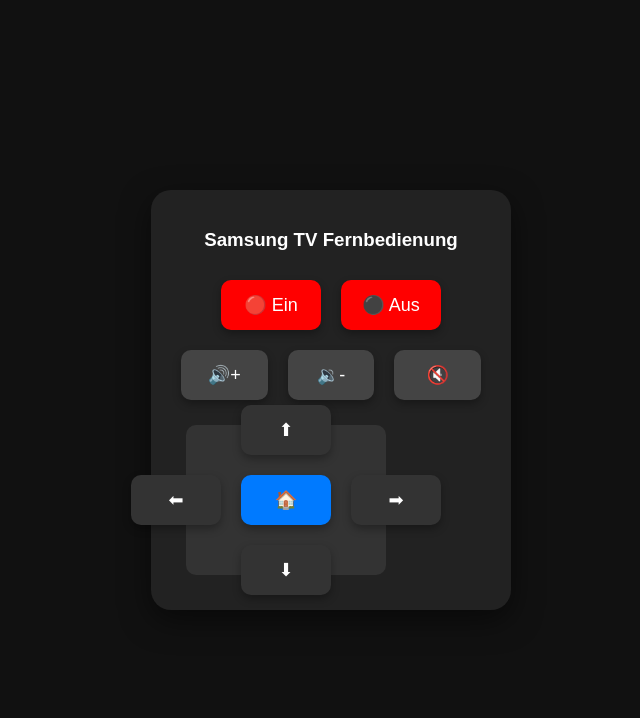
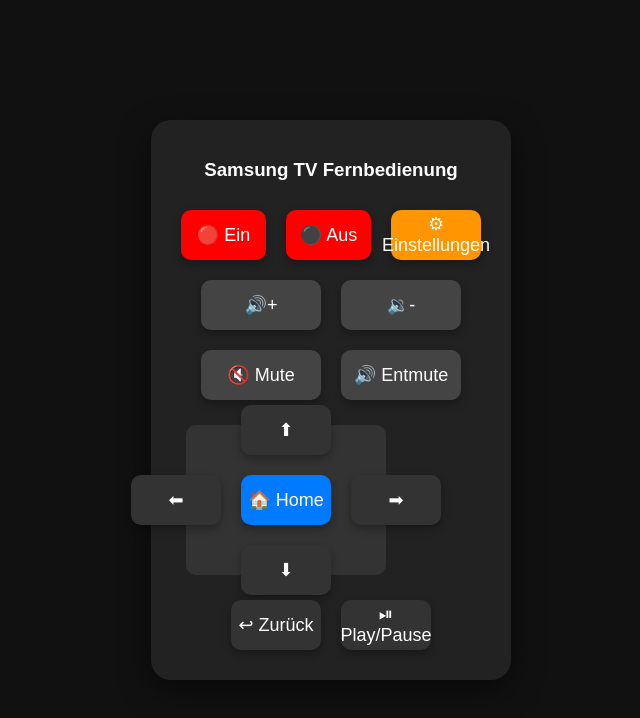
Before and after one commit to raffaelbauer/tv-remote, a plain HTML site: page index.html in a window 1280 px wide. Shown: the whole page, without its empty margins (309-949 px from the left). Drawn offline with Linux system fonts and the light colour scheme.

Commit message:
Update index.html

```diff
--- a/index.html
+++ b/index.html
@@ -47,6 +47,7 @@
         .btn-row { display: flex; justify-content: center; }
         .power { background: red; width: 100px; }
         .home { background: #007aff; }
+        .settings { background: #ff9500; }
         .volume, .mute { background: #444; width: 120px; }
         .touchpad {
             width: 200px;
@@ -68,17 +69,21 @@
     <div id="remote-control" class="remote">
         <h3>Samsung TV Fernbedienung</h3>
 
-        <!-- Power Button -->
+        <!-- Power & Einstellungen -->
         <div class="btn-row">
             <button class="btn power" onclick="sendCommand('switch', 'on')">🔴 Ein</button>
             <button class="btn power" onclick="sendCommand('switch', 'off')">⚫ Aus</button>
+            <button class="btn settings" onclick="sendCommand('settings', 'open')">⚙ Einstellungen</button>
         </div>
 
         <!-- Volume & Mute -->
         <div class="btn-row">
             <button class="btn volume" onclick="sendCommand('audioVolume', 'volumeUp')">🔊+</button>
             <button class="btn volume" onclick="sendCommand('audioVolume', 'volumeDown')">🔉-</button>
-            <button class="btn mute" onclick="sendCommand('audioMute', 'mute')">🔇</button>
+        </div>
+        <div class="btn-row">
+            <button class="btn mute" onclick="sendCommand('audioMute', 'mute')">🔇 Mute</button>
+            <button class="btn mute" onclick="sendCommand('audioMute', 'unmute')">🔊 Entmute</button>
         </div>
 
         <!-- Touchpad für Navigation -->
@@ -89,7 +94,7 @@
                 </div>
                 <div class="btn-row">
                     <button class="btn" onclick="sendCommand('mediaPlayback', 'left')">⬅</button>
-                    <button class="btn home" onclick="sendCommand('mediaPlayback', 'enter')">🏠</button>
+                    <button class="btn home" onclick="sendCommand('mediaPlayback', 'home')">🏠 Home</button>
                     <button class="btn" onclick="sendCommand('mediaPlayback', 'right')">➡</button>
                 </div>
                 <div class="btn-row">
@@ -97,17 +102,32 @@
                 </div>
             </div>
         </div>
+
+        <!-- Steuerung -->
+        <div class="btn-row">
+            <button class="btn" onclick="sendCommand('mediaPlayback', 'back')">↩ Zurück</button>
+            <button class="btn" onclick="sendCommand('mediaPlayback', 'playPause')">⏯ Play/Pause</button>
+        </div>
     </div>
 
     <script>
-        const smartThingsToken = "dcecffea-2c2a-40d8-baee-dd6104990190"; // <--- HIER DEINEN TOKEN EINTRAGEN!
-        const deviceId = "8f4efc2a-5a01-3c4a-ec82-437202e0fd1f"; // <--- HIER DIE ID DEINES TVs EINTRAGEN!
+        const smartThingsToken = "DEIN_SMARTTHINGS_TOKEN"; // <--- HIER DEINEN TOKEN EINTRAGEN!
+        const deviceId = "DEINE_DEVICE_ID"; // <--- HIER DIE ID DEINES TVs EINTRAGEN!
 
         function sendCommand(capability, commandValue) {
-            // Vibrationsfeedback hinzufügen
+            // Vibration aktivieren
             if ("vibrate" in navigator) {
                 navigator.vibrate(50); // Vibriert für 50ms
             }
+
+            let smartThingsCommand = {
+                commands: [
+                    {
+                        capability: capability,
+                        command: commandValue
+                    }
+                ]
+            };
 
             fetch(`https://api.smartthings.com/v1/devices/${deviceId}/commands`, {
                 method: "POST",
@@ -115,14 +135,7 @@
                     "Authorization": `Bearer ${smartThingsToken}`,
                     "Content-Type": "application/json"
                 },
-                body: JSON.stringify({
-                    commands: [
-                        {
-                            capability: capability,
-                            command: commandValue
-                        }
-                    ]
-                })
+                body: JSON.stringify(smartThingsCommand)
             })
             .then(response => response.json())
             .then(data => console.log("Befehl gesendet:", data))
```
